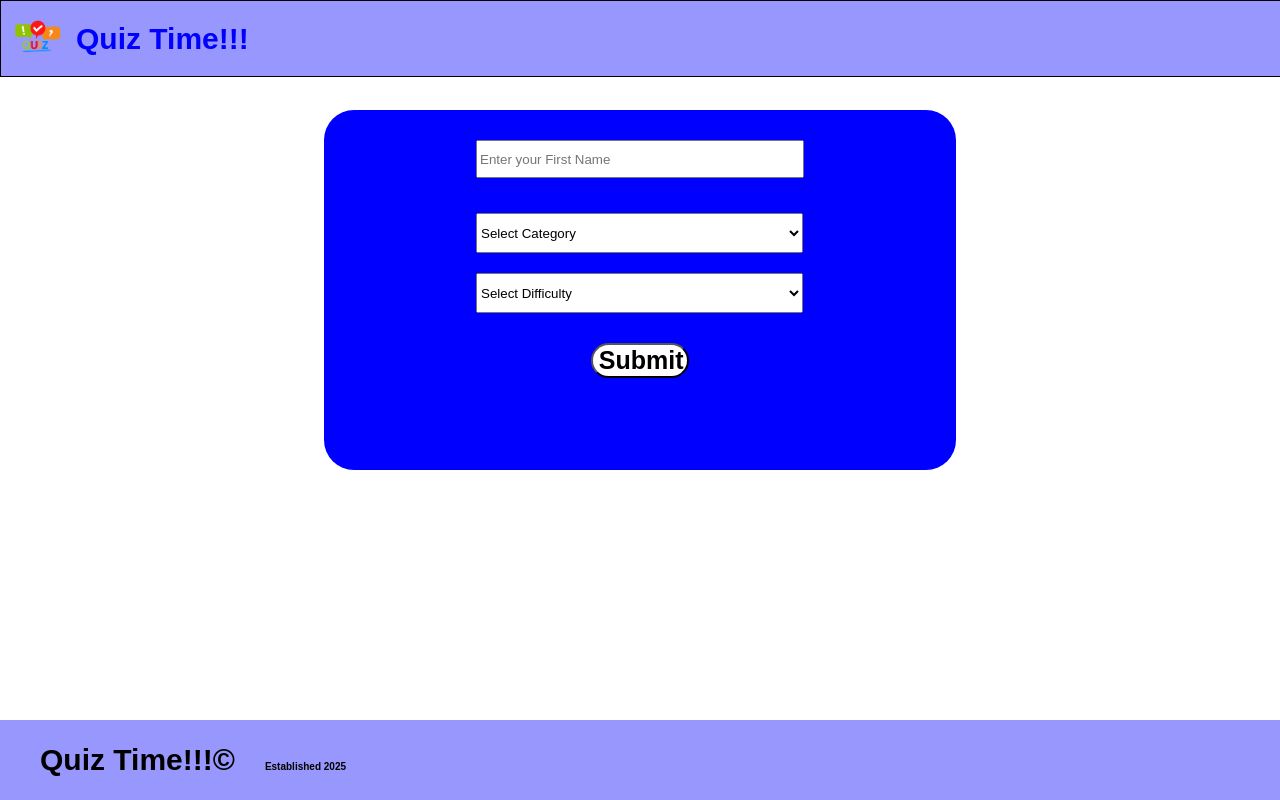
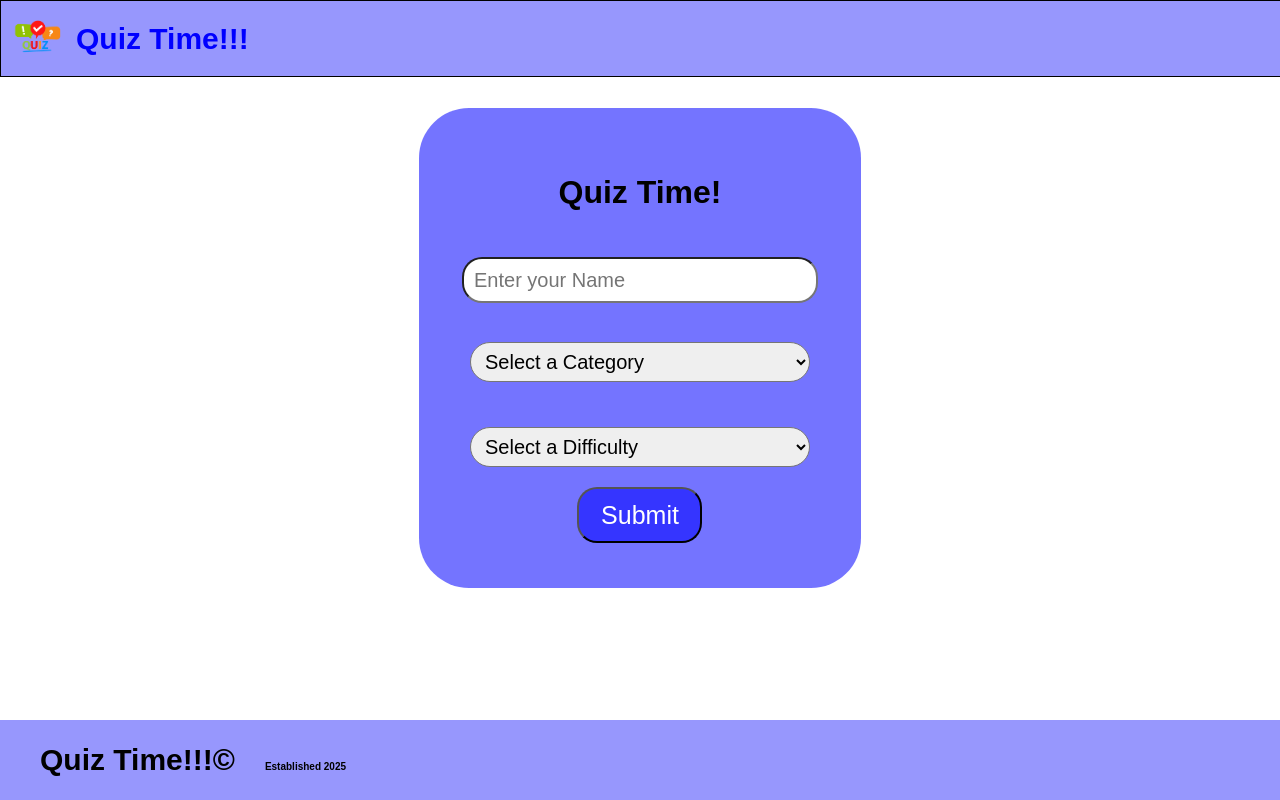
Before and after one commit to waleedo91/open-trivia-quiz, a React (Vite) app: page / in a window 1280 px wide. Built offline with nearby package versions, Linux system fonts and the light colour scheme.

Commit message:
Form layout finished next will require to get the correct info after submitting

```diff
--- a/src/App.css
+++ b/src/App.css
@@ -0,0 +1,3 @@
+.app-container {
+    display: flex;
+}
--- a/src/App.jsx
+++ b/src/App.jsx
@@ -6,11 +6,11 @@ import "./App.css";
 
 function App() {
   return (
-    <>
+    <div className="app-container">
       <TopBar />
       <Home />
       <Footer />
-    </>
+    </div>
   );
 }
 
--- a/src/components/home/Home.css
+++ b/src/components/home/Home.css
@@ -2,64 +2,64 @@
   position: relative;
   top: 100px;
   width: 100%;
-  justify-content: center;
-  height: 50vh;
+  height: 25em;
 }
 
 .form-container {
+  display: flex;
+  flex-direction: column;
+  align-items: center;
+  justify-content: center;
   margin: 0 auto;
-  display: flex;
-  position: relative;
-  top: 100px;
-  flex-direction: column;
-  width: 75%;
-  margin-top: 10px;
-  background-color: blue;
-  height: 45vh;
-  border-radius: 30px;
+  width: 50%;
+  height: 20rem;
+  background-color: rgba(0, 0, 255, 0.545);
 }
 
 .form-group {
-  margin: 30px auto;
+  color: black;
+  margin-top: 25px;
+  margin-bottom: 30px;
+  height: 30px;
 }
 
-.form-input {
-  height: 2rem;
-  width: 20rem;
-}
-
-.form-select {
-  width: 24.5em;
-  margin-top: 20px;
-  height: 2.5rem;
-}
-
-.button-container {
-  display: flex;
+.form-control {
+  width: 17em;
+  padding-left: 10px;
+  height: 2em;
+  font-size: 20px;
+  border-radius: 20px;
 }
 
 .form-button {
-  margin: 30px auto;
-  height: 35px;
-  width: 30%;
+  height: 3em;
+  width: 5em;
+  border-radius: 20px;
+  background-color: rgba(0, 0, 255, 0.545);
+  color: white;
   font-size: 25px;
-  background-color: white;
-  font-weight: bold;
-  border-radius: 30px;
 }
 
 .form-button:hover {
-  background-color: green;
+  background-color: white;
+  border: 3px solid blue;
+  color: black;
   cursor: pointer;
+}
+
+.form-option {
+  width: 5px;
+  font-size: 15px;
 }
 
 @media screen and (min-width: 600px) {
   .form-container {
-    width: 50%;
+    width: 35%;
+    border-radius: 50px;
+    height: 60vh;
   }
 
-  .form-input {
-    height: 2rem;
-    margin-bottom: 15px;
+  .form-button {
+    height: 7vh;
   }
 }
--- a/src/components/home/Home.jsx
+++ b/src/components/home/Home.jsx
@@ -1,46 +1,91 @@
-import { Form, Button } from "react-bootstrap";
+import { useState } from "react";
+
+import { Form, Button, Dropdown } from "react-bootstrap";
 
 import "./Home.css";
 
 const category = ["Video Game", "Movies", "Development"];
 const difficulty = ["Easy", "Medium", "Hard", "Expert"];
 
+// TODO: Figure out how to submit a form that will take in all of the states information from dropdowns and input values.
+// TODO: Also figure a way to submit the information and open a new page.
+
 function Home() {
+  const [data, setData] = useState({
+    name: "",
+    category: "",
+    difficulty: "",
+  });
+
+  const handleChange = (e) => {
+    const { name, value } = e.target;
+    setData((prevData) => ({
+      ...prevData,
+      [name]: value,
+    }));
+  };
+
+  const handleSubmit = (e) => {
+    e.preventDefault();
+    console.log(data);
+  };
+
   return (
-    <>
-      <Form className="form-container">
-        <div className="form-group">
-          <Form.Group className="mb-3 " controlId="firstName">
-            <Form.Control
-              type="text"
-              placeholder="Enter your First Name"
-              className="form-input"
-            />
-          </Form.Group>
-          <Form.Select className="form-select" aria-label="Select Category">
-            <option>Select Category</option>
-            {category.map((cat, index) => (
-              <option key={index} value={index}>
-                {cat}
+    <div className="home-container">
+      <Form className="form-container" onSubmit={handleSubmit}>
+        <h1>Quiz Time!</h1>
+        <Form.Group className="mb-3 form-group">
+          <Form.Control
+            className="form-control"
+            type="text"
+            placeholder="Enter your Name"
+            name="name"
+            value={data.name}
+            onChange={handleChange}
+          />
+        </Form.Group>
+
+        <Form.Group controlId="category-dropdown" className="form-group">
+          <Form.Control
+            className="form-control"
+            as="select"
+            name="category"
+            value={data.category}
+            onChange={handleChange}
+          >
+            <option value="" className="form-option">
+              Select a Category
+            </option>
+            {category.map((opt, index) => (
+              <option value={opt} key={index} className="form-option">
+                {opt}
               </option>
             ))}
-          </Form.Select>
-          <br />
-          <Form.Select className="form-select" aria-label="Select Difficulty">
-            <option>Select Difficulty</option>
-            {difficulty.map((dif, index) => (
-              <option key={index} value={index}>
-                {dif}
+          </Form.Control>
+        </Form.Group>
+        <Form.Group controlId="difficulty-dropdown" className="form-group">
+          <Form.Control
+            className="form-control"
+            as="select"
+            name="difficulty"
+            value={data.difficulty}
+            onChange={handleChange}
+          >
+            <option value="" className="form-option">
+              Select a Difficulty
+            </option>
+            {difficulty.map((opt, index) => (
+              <option value={opt} key={index} className="form-option">
+                {opt}
               </option>
             ))}
-          </Form.Select>
-          <br />
-          <div className="button-container">
-            <Button className="form-button">Submit</Button>
-          </div>
-        </div>
+          </Form.Control>
+        </Form.Group>
+        <Button type="submit" className="form-button">
+          Submit
+        </Button>
       </Form>
-    </>
+    </div>
   );
 }
 
```
Also changed, not shown: 1 other file (tests, documents, lock files or other folders).
